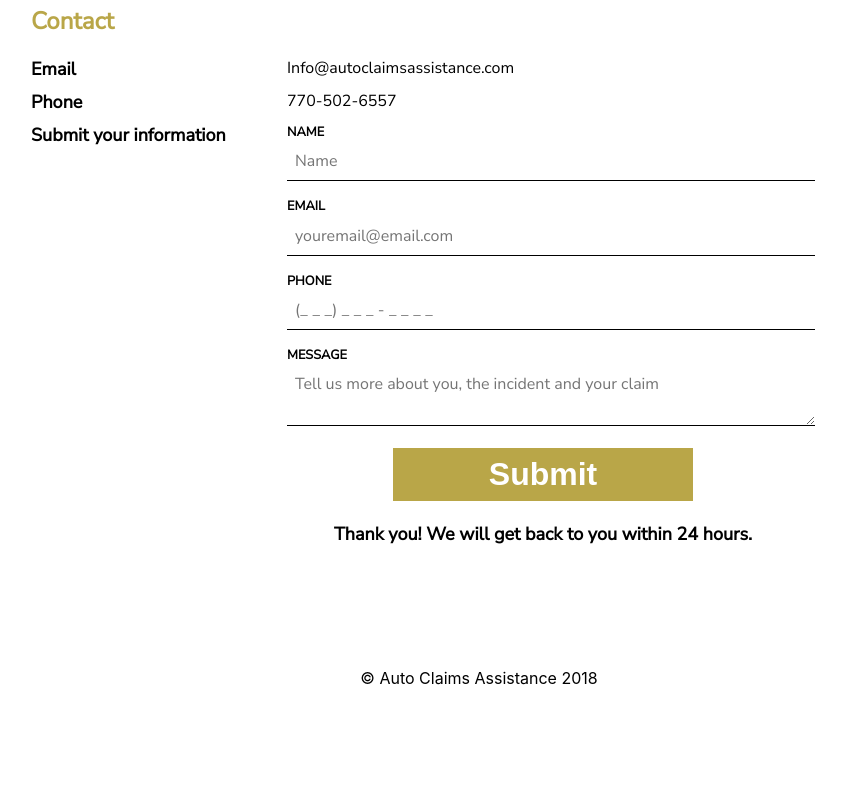
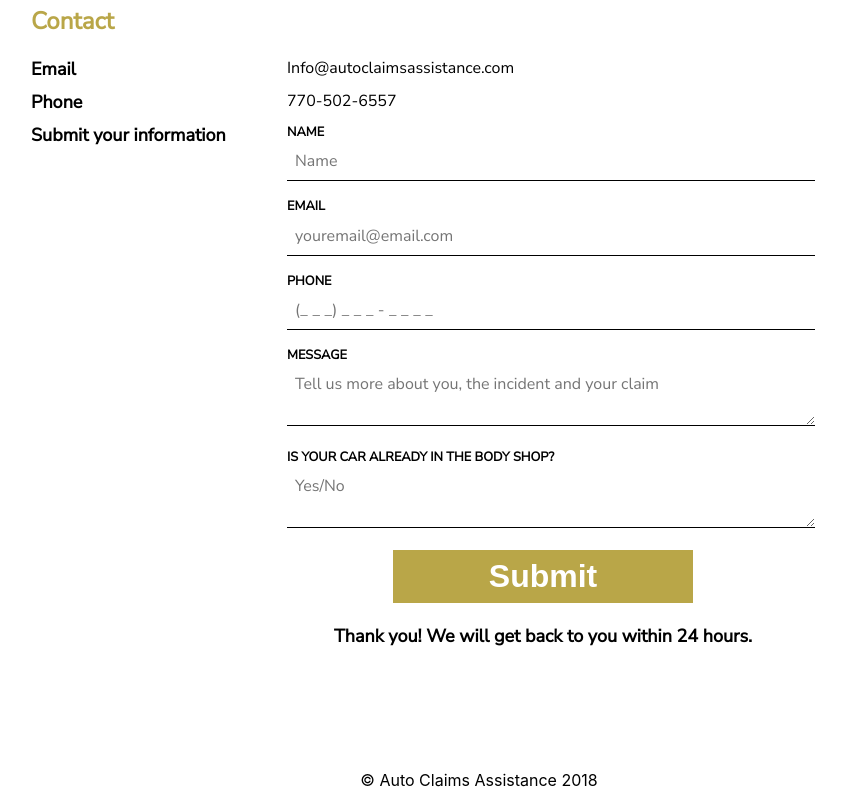
Before and after one commit to miknhoj/aca-tempsite, a React (Create React App) app: page / in a window 1280 px wide. Shown: the part 3531-4331 px from the top of the page, without its empty margins (161-1007 px from the left). Before the commit the page ends 4229 px from the top, so only its background shows below. Built offline with nearby package versions, Linux system fonts and the light colour scheme.

Commit message:
made final changes

```diff
--- a/src/Components/Form.js
+++ b/src/Components/Form.js
@@ -87,6 +87,15 @@ export default class Form extends Component {
               placeholder="Tell us more about you, the incident and your claim"
             />
           </label>
+          <label htmlFor="choice">
+            IS YOUR CAR ALREADY IN THE BODY SHOP?
+            <textarea
+              type="text"
+              name="choice"
+              placeholder="Yes/No"
+            />
+          </label>
+
           <button> Submit </button>
           <p>Thank you!  We will get back to you within 24 hours.</p>
         </StyledForm>
```
